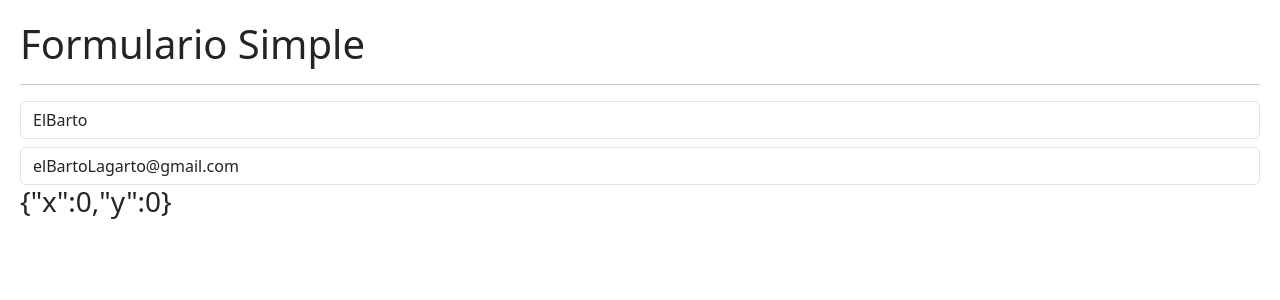
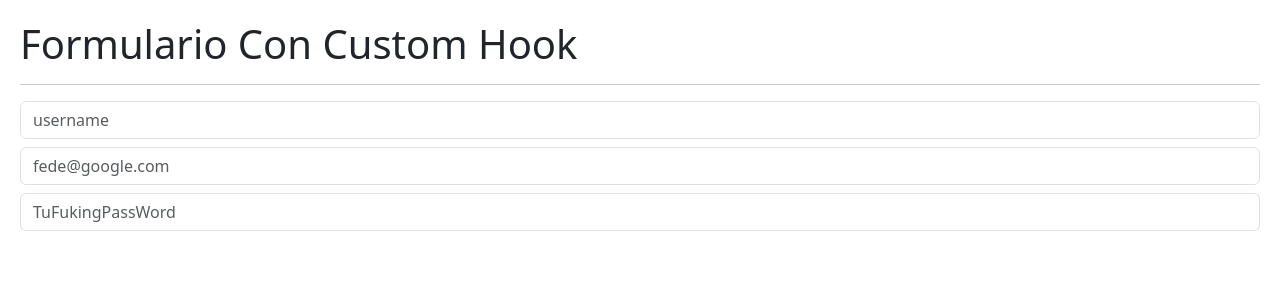
Before and after one commit to FedeAltava/hook-app, a React (Vite) app: page / in a window 1280 px wide. Shown: the top 300 px of the page. Built offline with nearby package versions, Linux system fonts and the light colour scheme.

Commit message:
useForm added

```diff
--- /dev/null
+++ b/src/01-UseState/02-UseEffect/FormWithCustomHook.jsx
@@ -0,0 +1,51 @@
+
+import { useForm } from "../../hooks/useForm";
+
+
+export const FormWithCustomHook = () => {
+  const { formState, onInputChange} = useForm({
+
+      username: "",
+      email: "",
+      password: "",
+
+  });
+
+  const { username, email, password} = formState;
+
+  return (
+    <>
+      <h1>Formulario Con Custom Hook</h1>
+      <hr />
+
+      <input
+        type="text"
+        className="form-control"
+        placeholder="username"
+        name="username"
+        value={username}
+        onChange={onInputChange}
+      />
+
+      <input
+        type="email"
+        className="form-control mt-2"
+        placeholder="fede@google.com"
+        name="email"
+        value={email}
+        onChange={onInputChange}
+      />
+
+      <input
+        type="password"
+        className="form-control mt-2"
+        placeholder="TuFukingPassWord"
+        name="email"
+        value={password}
+        onChange={onInputChange}
+      />
+
+
+    </>
+  );
+};
--- /dev/null
+++ b/src/hooks/useForm.js
@@ -0,0 +1,18 @@
+import { useState } from "react";
+
+export const useForm = ( inicialForm = {} ) => {
+  const [ formState, setFormState ] = useState(inicialForm);
+
+  const onInputChange = ({ target }) => {
+    const { name, value } = target;
+    setFormState({
+      ...formState,
+      [name]: value,
+    });
+  };
+
+  return {
+    formState,
+    onInputChange,
+  };
+};
--- a/src/main.jsx
+++ b/src/main.jsx
@@ -3,6 +3,7 @@
 import './index.css'
 import { CounterWithCustomHook } from './01-UseState/CounterWithCustomHook'
 import { SimpleFrom } from './01-UseState/02-UseEffect/SimpleFrom'
+import { FormWithCustomHook } from './01-UseState/02-UseEffect/FormWithCustomHook'
 // import { CounterApp } from './01-UseState/CounterApp'
 // import { HooksApp } from './HooksApp'
 
@@ -12,6 +13,7 @@
     {/* <HooksApp /> */}
     {/* <CounterApp /> */}
     {/* <CounterWithCustomHook /> */}
-    <SimpleFrom />
+    {/* <SimpleFrom /> */}
+    <FormWithCustomHook />
   </StrictMode>,
 )
```
